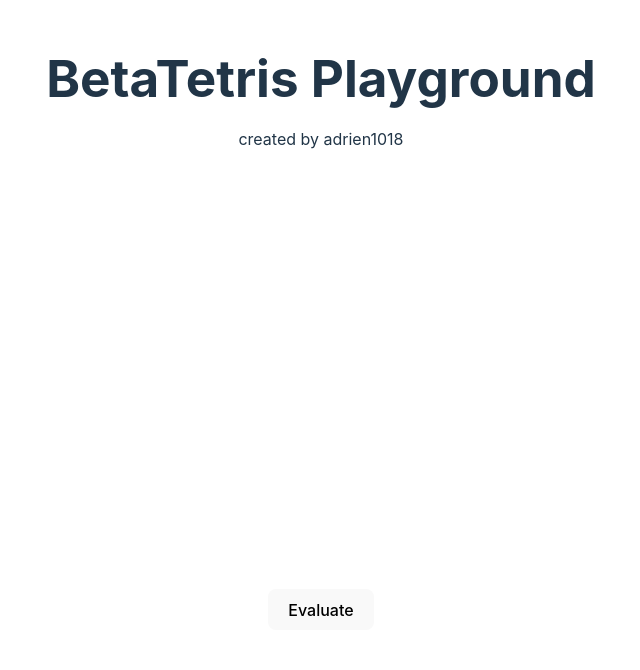
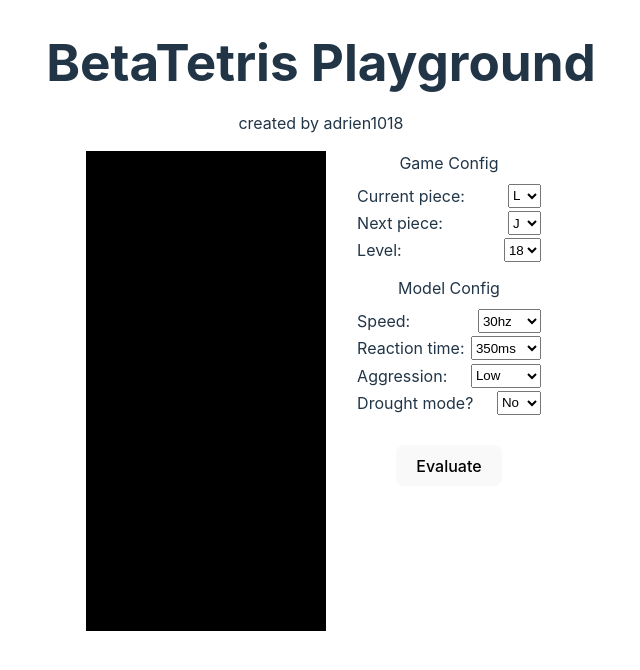
Before and after one commit to fractal161/btpg, a website built with Vite: page index.html in a window 1280 px wide. Shown: the whole page, without its empty margins (319-959 px from the left). Built offline with nearby package versions, Linux system fonts and the light colour scheme.

Commit message:
add config menus

```diff
--- a/index.html
+++ b/index.html
@@ -28,12 +28,19 @@
       <h1>BetaTetris Playground</h1>
       <div>created by adrien1018</div>
       <div class="preview">
-        <!-- TODO: add config options -->
-        <canvas id="board"></canvas>
-        <!-- TODO: add menu options for current/next piece -->
-      </div>
-      <div class="card">
-        <button id="eval" type="button">Evaluate</button>
+        <canvas id="board" width="240" height="480"></canvas>
+        <div id="config">
+          <!-- actual options are added with js -->
+          <fieldset id="game-param-config">
+            <legend>Game Config</legend>
+          </fieldset>
+          <fieldset id="model-param-config">
+            <legend>Model Config</legend>
+          </fieldset>
+          <div class="card">
+            <button id="eval" type="button">Evaluate</button>
+          </div>
+        </div>
       </div>
     </div>
     <script type="module" src="/src/main.ts"></script>
--- a/src/main.ts
+++ b/src/main.ts
@@ -1,4 +1,140 @@
 import '../styles/style.css';
+import { Piece } from './tetris';
+
+// intialize the config menus
+const createSelectFromNumberArray = (
+    id: string,
+    values: Array<number>,
+    displayFn: (v: number) => string,
+): HTMLSelectElement => {
+    const select = document.createElement('select');
+    select.id = id;
+    for (const value of values) {
+        const option = document.createElement('option');
+        option.value = value.toString();
+        option.innerText = displayFn(value);
+        select.appendChild(option);
+    }
+    return select;
+};
+
+const createSelectFromList = (
+    id: string,
+    values: Array<[string, string]>,
+): HTMLSelectElement => {
+    const select = document.createElement('select');
+    select.id = id;
+    for (const [value, display] of values) {
+        const option = document.createElement('option');
+        option.value = value.toString();
+        option.textContent = display.toString();
+        select.appendChild(option);
+    }
+    return select;
+};
+
+const wrapSelectInField = (
+    select: HTMLSelectElement,
+    labelText: string,
+): HTMLDivElement => {
+    const label = document.createElement('label');
+    label.textContent = labelText;
+    label.htmlFor = select.id;
+    const div = document.createElement('div');
+    div.classList.add('field');
+    div.appendChild(label);
+    div.appendChild(select);
+    return div;
+};
+
+const createGameConfigMenu = () => {
+    const currentSelect = createSelectFromList(
+        'current-piece-select',
+        Object.entries(Piece),
+    );
+    currentSelect.selectedIndex = Math.floor(Math.random() * 7);
+    const currentField = wrapSelectInField(currentSelect, 'Current piece:');
+
+    const nextSelect = createSelectFromList(
+        'current-piece-select',
+        Object.entries(Piece),
+    );
+    nextSelect.selectedIndex = Math.floor(Math.random() * 7);
+    const nextField = wrapSelectInField(nextSelect, 'Next piece:');
+
+    // TODO: betatetris uses the current line count as a factor in making
+    // decisions. this is hidden from the user for simplicity, but it might
+    // be good to support this functionality later
+    // TODO: maybe this belongs in the game state menu??
+    const LEVELS = [18, 19, 29];
+    const lvlSelect = createSelectFromNumberArray('lvl-select', LEVELS, (lvl) =>
+        lvl.toString(),
+    );
+    const lvlField = wrapSelectInField(lvlSelect, 'Level:');
+
+    const gameConfig =
+        document.querySelector<HTMLDivElement>('#game-param-config')!;
+    gameConfig.appendChild(currentField);
+    gameConfig.appendChild(nextField);
+    gameConfig.appendChild(lvlField);
+};
+
+const createModelConfigMenu = () => {
+    const HZ_VALUES = [12, 13.5, 15, 20, 30];
+    const hzSelect = createSelectFromNumberArray(
+        'hz-select',
+        HZ_VALUES,
+        (hz) => hz.toString() + 'hz',
+    );
+    hzSelect.selectedIndex = 4;
+    const hzField = wrapSelectInField(hzSelect, 'Speed:');
+
+    const REACTION_TIMES = [8, 16, 21, 25, 61];
+    const reactionSelect = createSelectFromNumberArray(
+        'reaction-select',
+        REACTION_TIMES,
+        (delay) => Math.round((delay * 1000) / 60).toString() + 'ms',
+    );
+    reactionSelect.selectedIndex = 2;
+    const reactionField = wrapSelectInField(reactionSelect, 'Reaction time:');
+
+    const AGGRESSION_LEVELS = [2000, 360, 100];
+    const aggroNames = ['Low', 'Medium', 'High'];
+    const aggroOptions: Array<[string, string]> = aggroNames.map((elem, i) => [
+        AGGRESSION_LEVELS[i].toString(),
+        elem,
+    ]);
+    const aggroSelect = createSelectFromList('aggro-select', aggroOptions);
+    const aggroField = wrapSelectInField(aggroSelect, 'Aggression:');
+
+    const droughtOptions: Array<[string, string]> = [
+        ['yes', 'Yes'],
+        ['no', 'No'],
+    ];
+    const droughtSelect = createSelectFromList(
+        'drought-select',
+        droughtOptions,
+    );
+    droughtSelect.selectedIndex = 1;
+    const droughtField = wrapSelectInField(droughtSelect, 'Drought mode?');
+
+    // add everything to the menu
+    const modelConfig = document.querySelector<HTMLDivElement>(
+        '#model-param-config',
+    )!;
+    modelConfig.appendChild(hzField);
+    modelConfig.appendChild(reactionField);
+    modelConfig.appendChild(aggroField);
+    modelConfig.appendChild(droughtField);
+};
+
+createGameConfigMenu();
+createModelConfigMenu();
+
+const board = document.querySelector<HTMLCanvasElement>('#board')!;
+const boardCtx = board.getContext('2d')!;
+boardCtx.fillStyle = 'black';
+boardCtx.fillRect(0, 0, board.width, board.height);
 
 // TODO: make this actually call the model lol
 const evalButton = document.querySelector<HTMLButtonElement>('#eval')!;
--- /dev/null
+++ b/src/tetris.ts
@@ -0,0 +1,9 @@
+export enum Piece {
+    T = 'T',
+    J = 'J',
+    Z = 'Z',
+    O = 'O',
+    S = 'S',
+    L = 'L',
+    I = 'I',
+}
--- a/styles/style.css
+++ b/styles/style.css
@@ -15,6 +15,7 @@
 
 * {
   min-width: 0;
+  min-height: 0;
 }
 
 body {
@@ -30,20 +31,40 @@ h1 {
   margin-bottom: 0.4em;
 }
 
+fieldset {
+  border: 1px rgba(255, 255, 255, 0.87) solid;
+}
+
 #app {
   max-width: 1280px;
   margin: 0 auto;
-  padding: 1rem 2rem;
   text-align: center;
 }
 
-#board {
-  width: 200px;
-  height: 400px;
+.card {
+  margin: 1em 0em;
 }
 
-.card {
-  padding: 2em;
+.preview {
+  margin-top: 1em;
+  display: flex;
+  flex-direction: row;
+  justify-content: center;
+  gap: 1em;
+}
+
+.field {
+  display: flex;
+  justify-content: space-between;
+  margin: 0.2em 0;
+}
+
+.field label {
+  margin-right: 0.4em;
+}
+
+#param-config {
+  display: block;
 }
 
 button {
```
Also changed, not shown: 1 other file.
